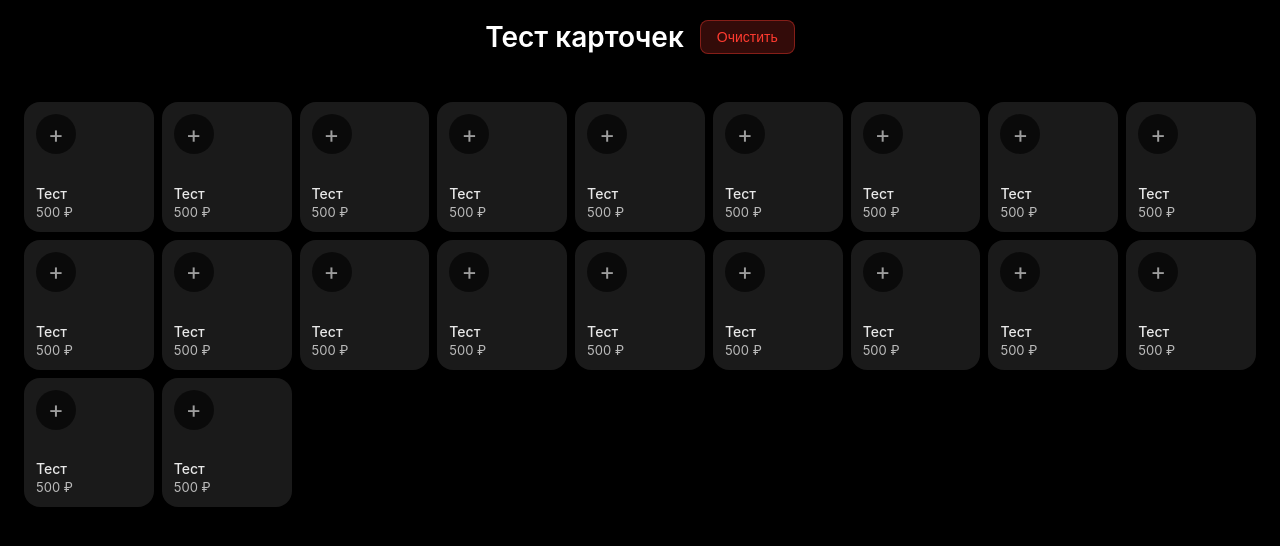
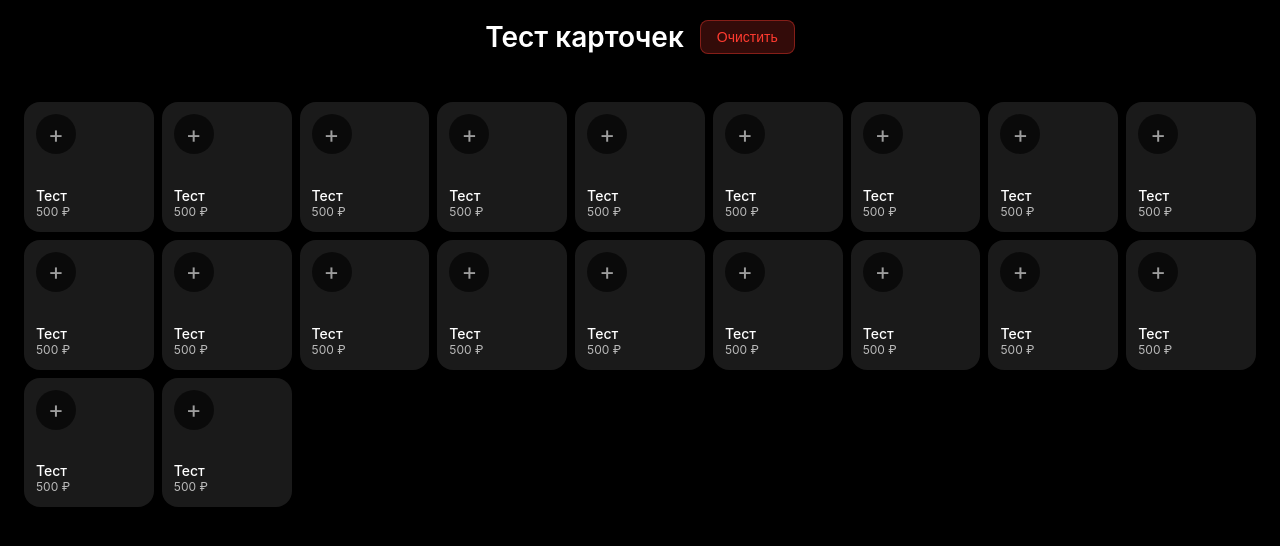
Before and after one commit to Mikrukovs/Card_check, a plain HTML site: page index.html in a window 1280 px wide. Drawn offline with Linux system fonts and the light colour scheme.

Commit message:
Update card text styles: improve typography and spacing

```diff
--- a/styles.css
+++ b/styles.css
@@ -157,14 +157,17 @@ h1 {
 }
 
 .card-title {
+    font-family: -apple-system, BlinkMacSystemFont, 'Segoe UI', Roboto, Oxygen, Ubuntu, Cantarell, sans-serif;
     font-size: 14px;
+    line-height: 16px;
     font-weight: 500;
-    color: rgba(255, 255, 255, 0.9);
-    margin-bottom: 2px;
+    color: rgba(255, 255, 255, 1);
 }
 
 .card-amount {
-    font-size: 13px;
+    font-family: -apple-system, BlinkMacSystemFont, 'Segoe UI', Roboto, Oxygen, Ubuntu, Cantarell, sans-serif;
+    font-size: 12px;
+    line-height: 16px;
     font-weight: 400;
     color: rgba(255, 255, 255, 0.7);
 }
```
